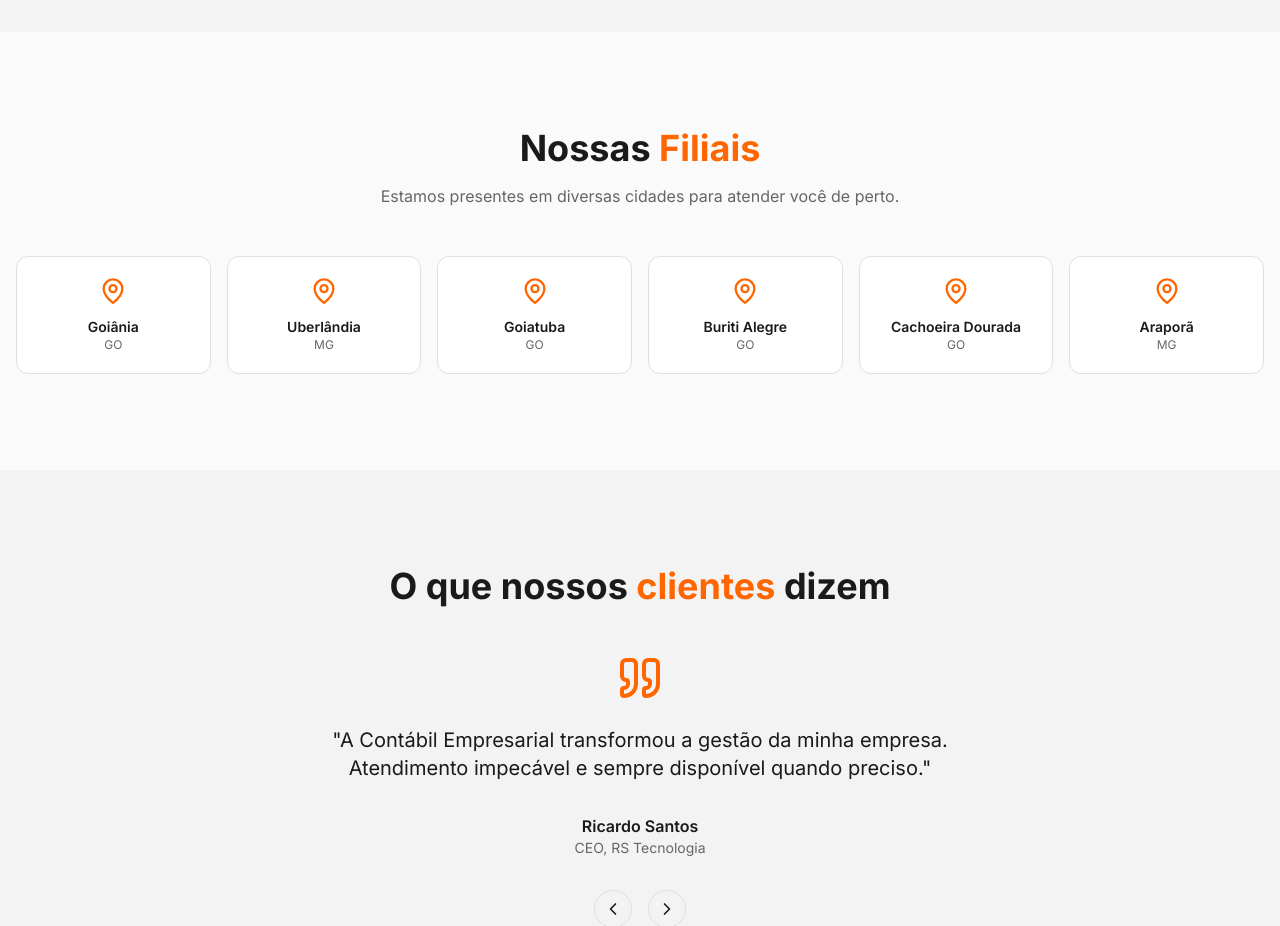
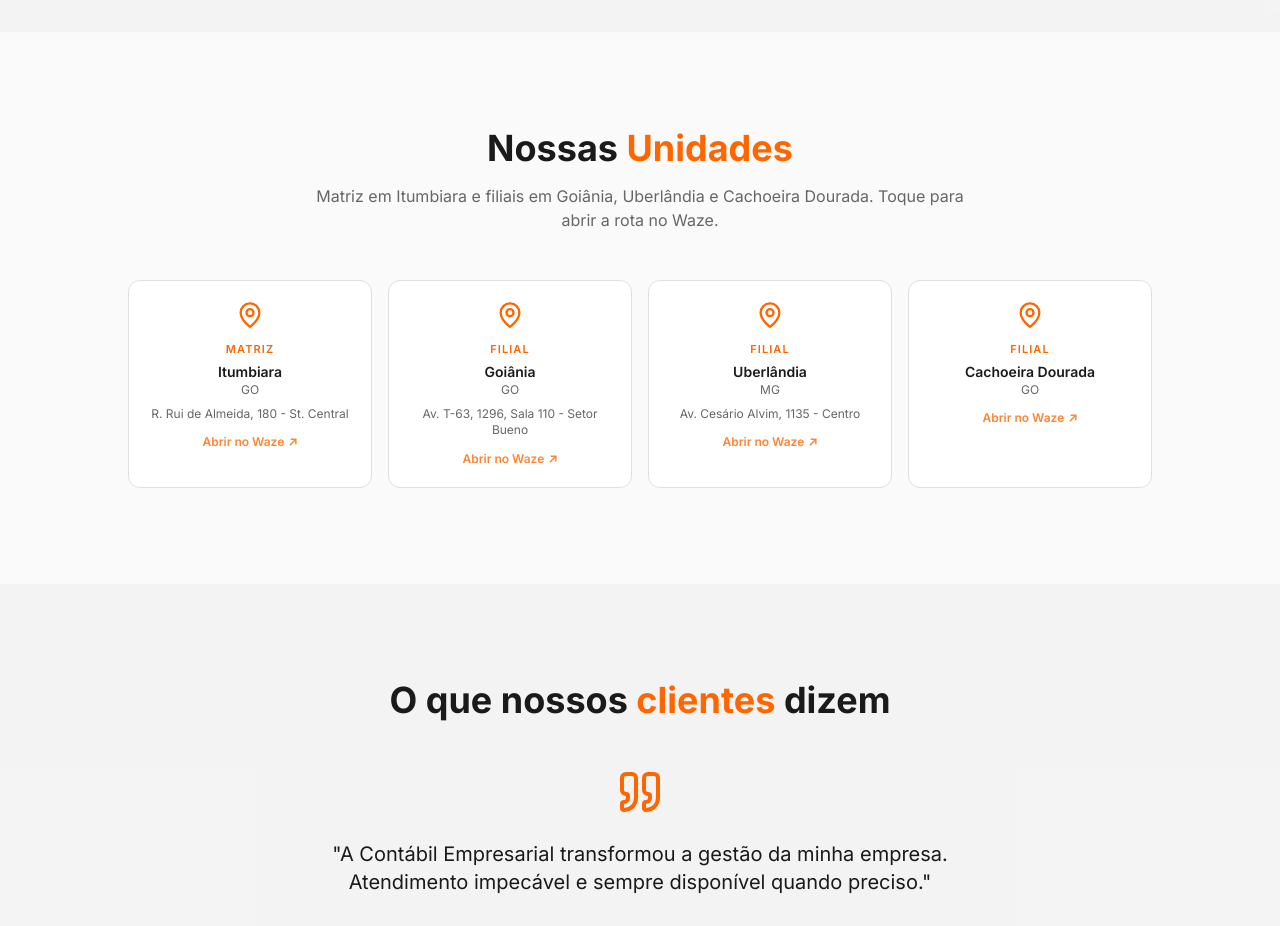
Before and after one commit to ticontabil/site-contabil-empresarial, an Astro site: page / in a window 1280 px wide. Shown: the part 2020-2946 px from the top of the page. Built offline with nearby package versions, Linux system fonts and the light colour scheme; Astro itself is replaced by a stand-in of ours.

Commit message:
Unidades: matriz Itumbiara + filiais Goiânia, Uberlândia e Cachoeira Dourada com rota no Waze
- Remove Goiatuba, Buriti Alegre e Araporã (não fazem mais parte da empresa)
- Cada unidade abre a rota no Waze; cliques contam no painel (Rotas abertas no Waze)
- Apresentação: faixa de locais com as três filiais

Co-Authored-By: Claude Opus 5.5 <noreply@anthropic.com>

```diff
--- a/src/components/Filiais.astro
+++ b/src/components/Filiais.astro
@@ -1,19 +1,29 @@
 ---
 import Icon from "./Icon.astro";
 import SectionTitle from "./SectionTitle.astro";
-import { filiais } from "../data/secoes";
+import { filiais, linkWaze } from "../data/secoes";
 ---
 
 <section id="filiais" class="py-24">
   <div class="container mx-auto px-4">
     <SectionTitle titulo={filiais.titulo} destaque={filiais.destaque} subtitulo={filiais.subtitulo} wrapClass="text-center mb-12" />
-    <div class="grid grid-cols-2 sm:grid-cols-3 lg:grid-cols-6 gap-4">
+    <div class="grid grid-cols-2 lg:grid-cols-4 gap-4 max-w-5xl mx-auto">
       {filiais.cidades.map((f) => (
-        <div class="bg-card border border-border rounded-xl p-5 text-center card-hover">
+        <a
+          href={linkWaze(f)}
+          target="_blank"
+          rel="noopener"
+          class="group bg-card border border-border rounded-xl p-5 text-center card-hover flex flex-col items-center"
+          aria-label={`${f.tipo} ${f.cidade} (${f.uf}): abrir rota no Waze`}
+          data-rota={f.cidade}
+        >
           <Icon name="MapPin" size={28} class="text-primary mx-auto mb-3" />
-          <h3 class="font-semibold text-sm">{f.cidade}</h3>
+          <span class="text-[11px] font-semibold uppercase tracking-widest text-primary">{f.tipo}</span>
+          <h3 class="font-semibold text-sm mt-1">{f.cidade}</h3>
           <p class="text-xs text-muted-foreground">{f.uf}</p>
-        </div>
+          {f.endereco && <p class="text-xs text-muted-foreground mt-2 leading-snug">{f.endereco}</p>}
+          <span class="mt-3 inline-flex items-center gap-1 text-xs font-semibold text-primary opacity-80 group-hover:opacity-100">Abrir no Waze <span aria-hidden="true">↗</span></span>
+        </a>
       ))}
     </div>
   </div>
--- a/src/components/Medicao.astro
+++ b/src/components/Medicao.astro
@@ -88,6 +88,10 @@ const temTerceiros = !!(medicao.ga4 || medicao.googleAds || medicao.pixelMeta);
       if (cfg.googleAds && cfg.googleAdsRotuloWhatsapp) w.gtag?.("event", "conversion", { send_to: `${cfg.googleAds}/${cfg.googleAdsRotuloWhatsapp}` });
       w.fbq?.("track", "Contact", { content_name: rotulo });
     }
+    if (evento === "rota") {
+      w.gtag?.("event", "abrir_rota", { unidade: rotulo });
+      w.fbq?.("track", "FindLocation", { content_name: rotulo });
+    }
     if (evento === "candidatura") {
       w.gtag?.("event", "candidatura_enviada");
       w.fbq?.("track", "SubmitApplication");
@@ -98,6 +102,8 @@ const temTerceiros = !!(medicao.ga4 || medicao.googleAds || medicao.pixelMeta);
   document.addEventListener("click", (e) => {
     const a = (e.target as Element).closest?.("a[href*='wa.me'], a[href*='api.whatsapp.com']");
     if (a) medir("whatsapp", (a.textContent || a.getAttribute("aria-label") || "WhatsApp").trim().replace(/\s+/g, " "));
+    const rota = (e.target as Element).closest?.<HTMLElement>("a[data-rota]");
+    if (rota) medir("rota", rota.dataset.rota || "");
   }, { capture: true });
   addEventListener("medir", (e) => medir((e as CustomEvent).detail?.evento || "evento", (e as CustomEvent).detail?.rotulo || ""));
 
--- a/src/data/apresentacao.ts
+++ b/src/data/apresentacao.ts
@@ -273,7 +273,7 @@ export const telas = {
       apoioComplemento: { ativo: false, texto: "e um time de referência que conhece a sua empresa" },
       faixaLocais: [
         { ativo: true, texto: "Matriz em Itumbiara (GO)" },
-        { ativo: true, texto: "Unidades em Goiânia (GO) e Uberlândia (MG)" },
+        { ativo: true, texto: "Filiais em Goiânia (GO), Uberlândia (MG) e Cachoeira Dourada (GO)" },
         { ativo: false, texto: "[+ demais unidades]" },
         { ativo: true, texto: "40+ cidades atendidas" },
         { ativo: false, texto: "Clientes nas 5 regiões" },
--- a/src/data/secoes.ts
+++ b/src/data/secoes.ts
@@ -25,19 +25,24 @@ export const comoFunciona = {
   ],
 };
 
+// Unidades atuais (24/11/2026): matriz em Itumbiara; filiais em Goiânia, Uberlândia e Cachoeira Dourada.
+// Goiatuba, Buriti Alegre e Araporã saíram (não fazem mais parte da empresa).
+// Cada cartão abre a rota no Waze. Sem endereço exato, o Waze busca pelo nome da Contábil na cidade.
 export const filiais = {
   titulo: "Nossas",
-  destaque: "Filiais",
-  subtitulo: "Estamos presentes em diversas cidades para atender você de perto.",
+  destaque: "Unidades",
+  subtitulo: "Matriz em Itumbiara e filiais em Goiânia, Uberlândia e Cachoeira Dourada. Toque para abrir a rota no Waze.",
   cidades: [
-    { cidade: "Goiânia", uf: "GO" },
-    { cidade: "Uberlândia", uf: "MG" },
-    { cidade: "Goiatuba", uf: "GO" },
-    { cidade: "Buriti Alegre", uf: "GO" },
-    { cidade: "Cachoeira Dourada", uf: "GO" },
-    { cidade: "Araporã", uf: "MG" },
+    { cidade: "Itumbiara", uf: "GO", tipo: "Matriz", endereco: "R. Rui de Almeida, 180 - St. Central" },
+    { cidade: "Goiânia", uf: "GO", tipo: "Filial", endereco: "Av. T-63, 1296, Sala 110 - Setor Bueno" },
+    { cidade: "Uberlândia", uf: "MG", tipo: "Filial", endereco: "Av. Cesário Alvim, 1135 - Centro" },
+    { cidade: "Cachoeira Dourada", uf: "GO", tipo: "Filial", endereco: "" },
   ],
 };
+
+/** Link do Waze para a rota até a unidade. */
+export const linkWaze = (f: { cidade: string; uf: string; endereco: string }) =>
+  `https://waze.com/ul?q=${encodeURIComponent(f.endereco ? `${f.endereco}, ${f.cidade} - ${f.uf}` : `Contábil Empresarial, ${f.cidade} - ${f.uf}`)}&navigate=yes`;
 
 // O original tem 3 depoimentos num carrossel (setas anterior/próximo); só o 1º aparece ao carregar.
 export const depoimentos = [
```
Also changed, not shown: 3 other files.
